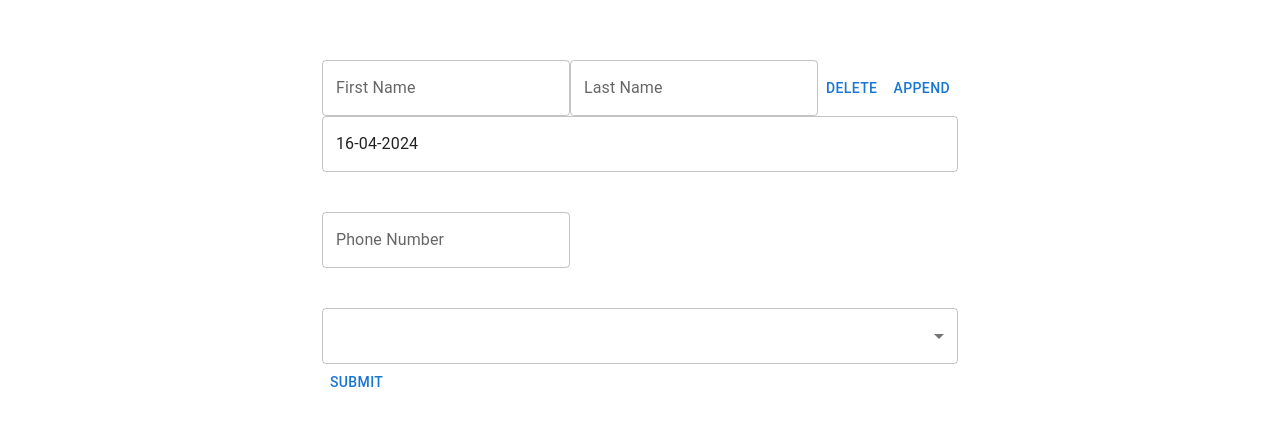
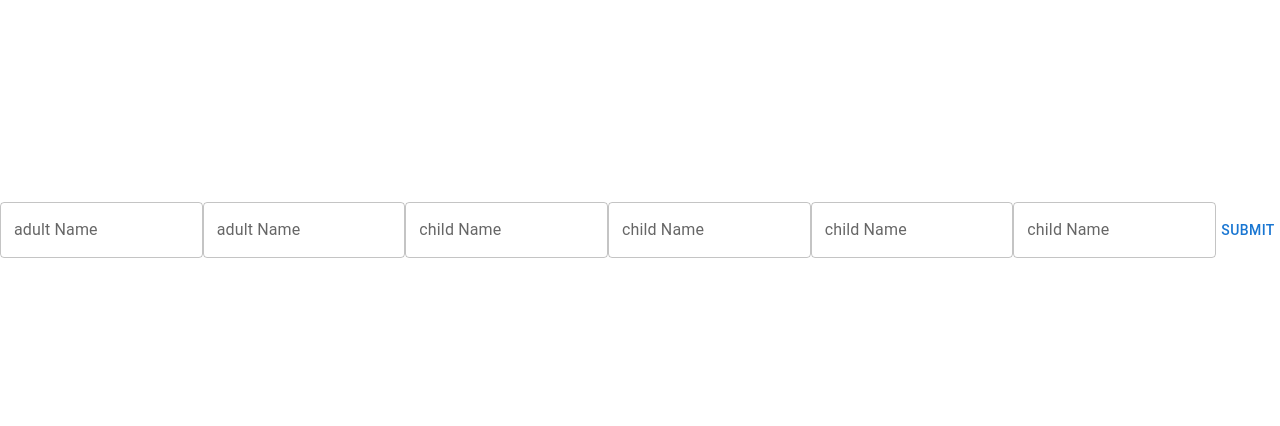
Before and after one commit to Danish-khan93/nextjs-pratcie, a Next.js app: page / in a window 1280 px wide. Shown: the part 170-596 px from the top of the page. Built offline with nearby package versions, Linux system fonts and the light colour scheme.

Commit message:
make dynamic form

```diff
--- a/src/component/FormComponent/DynamicForm.tsx
+++ b/src/component/FormComponent/DynamicForm.tsx
@@ -1,18 +1,88 @@
-import React from 'react'
-import { useForm } from 'react-hook-form'
-const DynamicForm = () => {
+// import React from "react";
+// import { Button } from "@mui/material";
+// import { useForm } from "react-hook-form";
+// import InputField from "../InputField";
+// import { rules } from "@/rules/formRules";
+// const DynamicForm = () => {
+//   const { handleSubmit, control } = useForm({
+//     defaultValues: {
 
-    const {handleSubmit,control} = useForm({
-        defaultValues:{
+//     },
+//   });
 
-        }
-    })
+//   const onSubmit = (data: any) => {
+//     console.log(data);
+//   };
 
-    return (
-    <form noValidate>
+//   return (
+//     <form
+//       noValidate
+//       onSubmit={handleSubmit(onSubmit)}
+//       className="flex justify-center items-center h-dvh"
+//     >
+//       <InputField
+//         type="text"
+//         placeholder="enter your firstname "
+//         control={control}
+//         rules={rules}
+//         label="First Name"
+//         name={`firstName`}
+//       />
+//       <InputField
+//         type="text"
+//         placeholder="enter your lastname "
+//         control={control}
+//         rules={rules}
+//         label="Last Name"
+//         name={`lastName`}
+//       />
 
+//       <Button type="submit">submit</Button>
+//     </form>
+//   );
+// };
+
+// export default DynamicForm;
+
+import React from "react";
+import { Button } from "@mui/material";
+import { useForm } from "react-hook-form";
+import InputField from "../InputField";
+import { rules } from "@/rules/formRules";
+
+const DynamicForm = ({ res }: { res: any[] }) => {
+  const { handleSubmit, control } = useForm({
+    defaultValues: {},
+  });
+
+  const onSubmit = (data: any) => {
+    console.log(data);
+  };
+
+  return (
+    <form
+      noValidate
+      onSubmit={handleSubmit(onSubmit)}
+      className="flex justify-center items-center h-dvh"
+    >
+      {res.map((item, index) => (
+        <React.Fragment key={index}>
+          {[...Array(item.count)].map((_, innerIndex) => (
+            <InputField
+              key={innerIndex}
+              type="text"
+              placeholder={`Enter your ${item.type}'s name`}
+              control={control}
+              rules={rules}
+              label={`${item.type} Name`}
+              name={`field-${index}-${innerIndex}`}
+            />
+          ))}
+        </React.Fragment>
+      ))}
+      <Button type="submit">Submit</Button>
     </form>
-  )
-}
+  );
+};
 
-export default DynamicForm
+export default DynamicForm;
--- a/src/pages/index.tsx
+++ b/src/pages/index.tsx
@@ -105,11 +105,25 @@
 
 // export default Home;
 import React from "react";
-import NormalForm from "@/component/FormComponent/NormalForm";
+// import NormalForm from "@/component/FormComponent/NormalForm";
+import DynamicForm from "@/component/FormComponent/DynamicForm";
+
+const res = [
+  {
+    count: 2,
+    type: "adult",
+  },
+  {
+    count: 4,
+    type: "child",
+  },
+];
+
 const Home = () => {
   return (
     <>
-      <NormalForm />
+      {/* <NormalForm /> */}
+      <DynamicForm res={res} />
     </>
   );
 };
```
